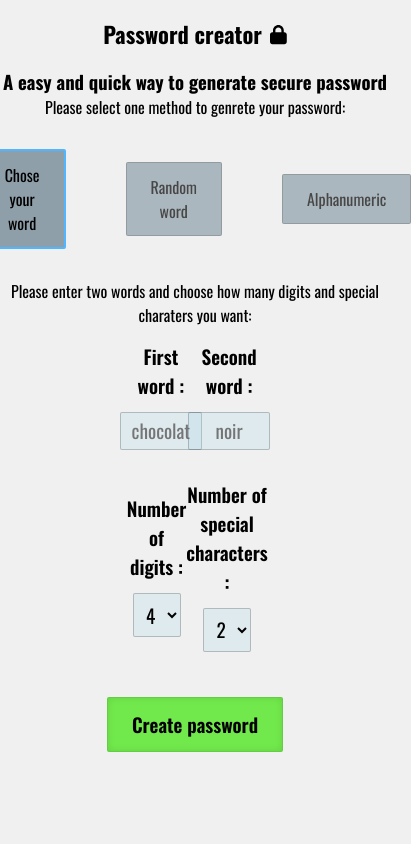
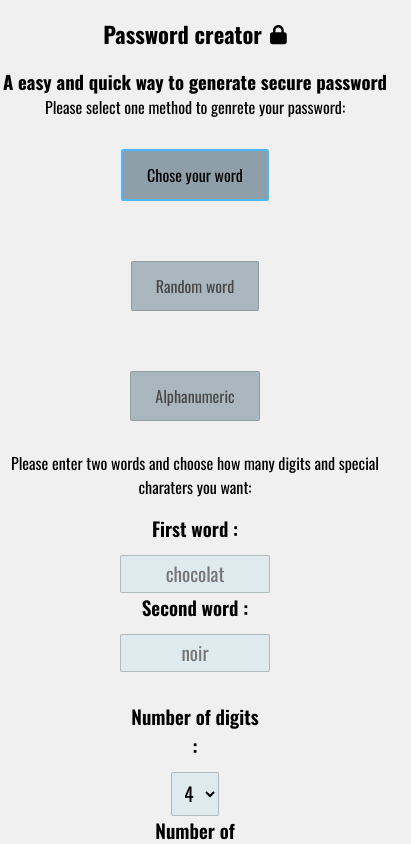
Before and after one commit to LFSchefer/password-creator, a React (Create React App) app: page / in a window 390 px wide. Shown: the top 844 px of the page, 411 px wide, since content can reach past the window. Built offline with nearby package versions, Linux system fonts and the light colour scheme.

Commit message:
responsive

```diff
--- a/src/App.css
+++ b/src/App.css
@@ -15,6 +15,15 @@ body {
   display: flex;
   align-items: center;
   justify-content: center;
+}
+
+@media (max-width: 724px)  {
+  .select-btn {
+    display: flex;
+    flex-direction: column;
+    align-items: center;
+    justify-content: center;
+  }
 }
 
 .btn {
--- a/src/component/InputForm.css
+++ b/src/component/InputForm.css
@@ -6,6 +6,19 @@
   width: 35%;
   padding: 15px;
   margin: 0 auto;
+}
+
+@media (max-width: 1250px) {
+  .form-container {
+    display: flex;
+    flex-direction: column;
+    align-items: center;
+    justify-content: space-around;
+    height: fit-content;
+    width: 35%;
+    padding: 15px;
+    margin: 0 auto;
+  }
 }
 
 .input {
```
